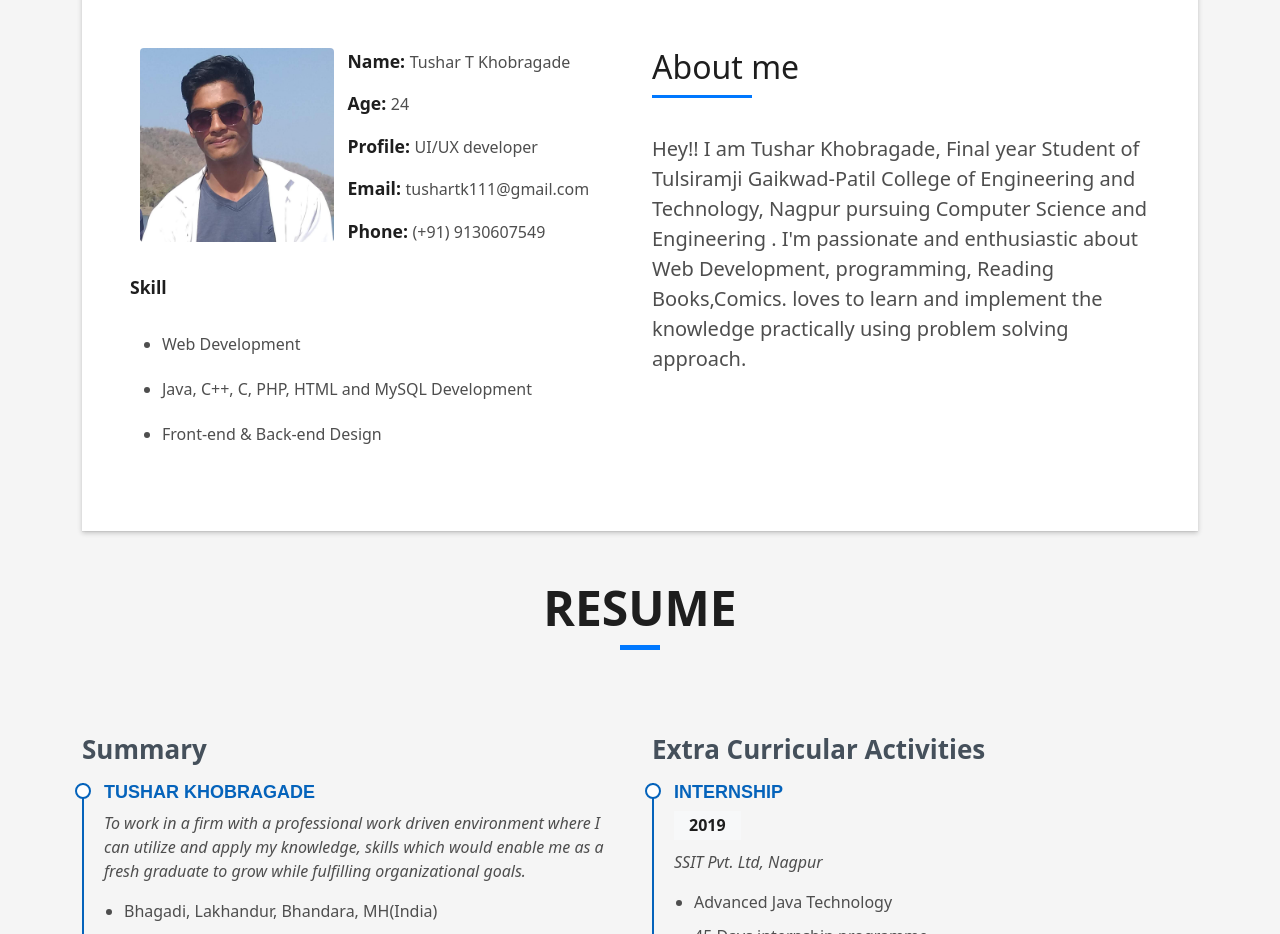
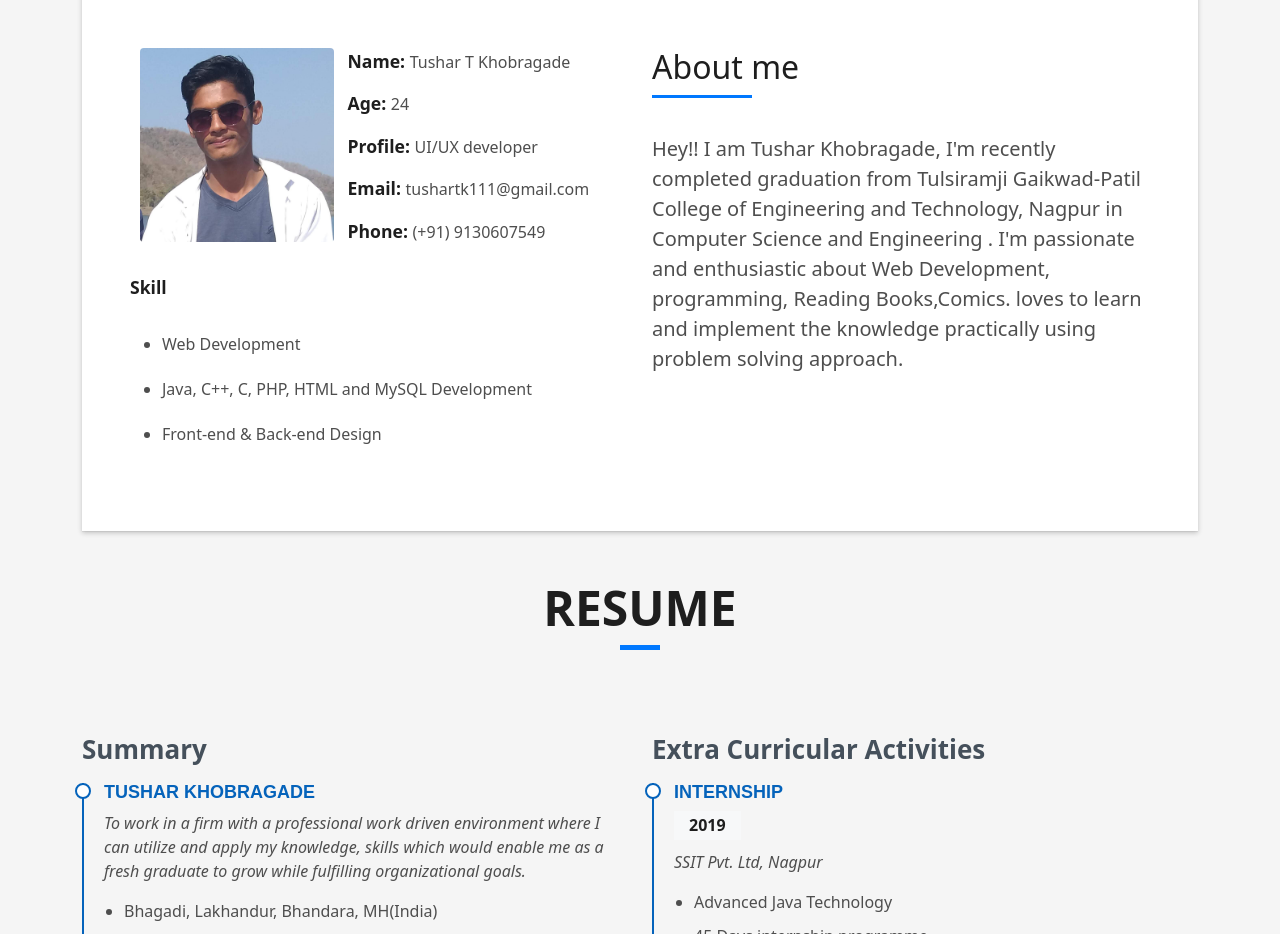
Before and after one commit to Tushar0106/Portfolio, a plain HTML site: page index.html in a window 1280 px wide. Shown: the part 880-1814 px from the top of the page. Drawn offline with nearby package versions, Linux system fonts and the light colour scheme; a script that the page names is missing.

Commit message:
profile update commit

```diff
--- a/index.html
+++ b/index.html
@@ -109,7 +109,7 @@
                       </h5>
                     </div>
                     <p class="lead">
-                       Hey!! I am Tushar Khobragade, Final year Student of Tulsiramji Gaikwad-Patil College of Engineering and Technology, Nagpur pursuing Computer Science and Engineering . I'm passionate and enthusiastic about Web Development, programming, Reading Books,Comics. loves to learn and implement the knowledge practically using problem solving approach.
+                       Hey!! I am Tushar Khobragade, I'm recently completed graduation from Tulsiramji Gaikwad-Patil College of Engineering and Technology, Nagpur in Computer Science and Engineering . I'm passionate and enthusiastic about Web Development, programming, Reading Books,Comics. loves to learn and implement the knowledge practically using problem solving approach.
                     </p>
                   </div>
                 </div>
```
